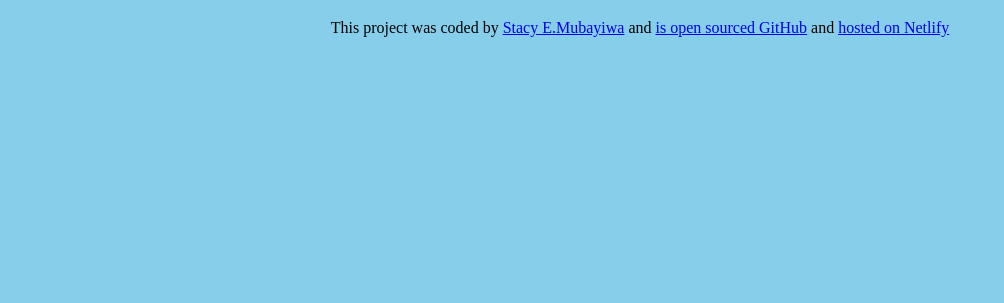
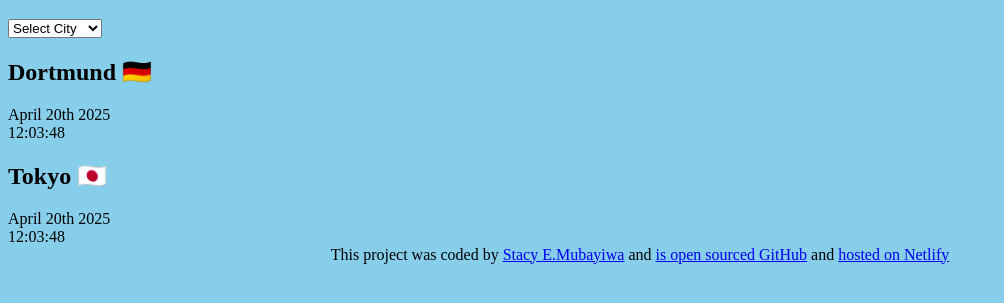
Before and after one commit to StacyEdith/world-clock, a plain HTML site: page index.html in a window 1280 px wide. Shown: the part 61-364 px from the top of the page, without its empty margins (0-1004 px from the left). Drawn offline with Linux system fonts and the light colour scheme.

Commit message:
Added basic HTML

```diff
--- a/index.html
+++ b/index.html
@@ -9,7 +9,26 @@
 </head>
 
 <body>
-  <h1>World Clock</h1>
+  <div class="container">
+    <h1>World Clock</h1>
+
+    <select>
+      <option value="">Select City</option>
+      <option value="">Kyoto</option>
+      <option value="">London</option>
+      <option value="">Düsseeldorf</option>
+    </select>
+    <div class="city">
+      <h2>Dortmund 🇩🇪</h2>
+      <div class="date">April 20th 2025</div>
+      <div class="time">12:03:48</div>
+    </div>
+    <div class="city">
+      <h2>Tokyo 🇯🇵</h2>
+      <div class="date">April 20th 2025</div>
+      <div class="time">12:03:48</div>
+    </div>
+  </div>
   <footer>This project was coded by
     <a href="https://github.com/StacyEdith" target="_blank">Stacy E.Mubayiwa</a> and
     <a href="https://github.com/StacyEdith/world-clock" target="_blank">is open sourced GitHub</a> and
```
